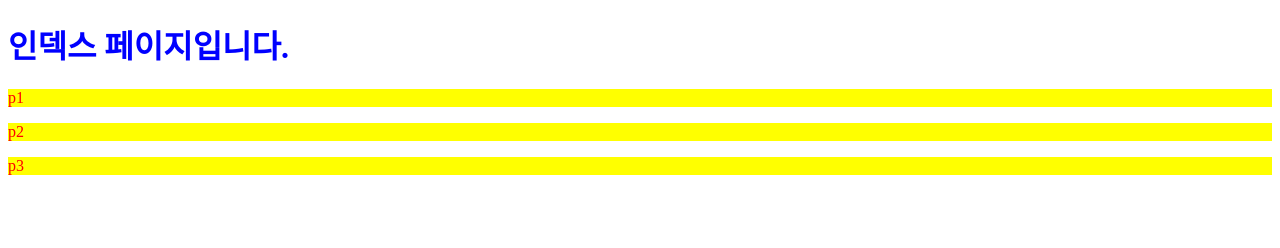
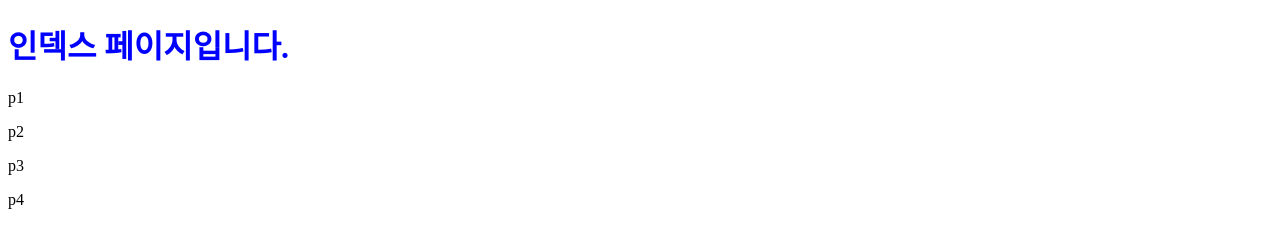
Before and after one commit to zlxl0519/hello-test, a plain HTML site: page index.html in a window 1280 px wide. Drawn offline with Linux system fonts and the light colour scheme.

Commit message:
p style delete, p4 added

```diff
--- a/index.html
+++ b/index.html
@@ -5,10 +5,6 @@
     <meta name="viewport" content="width=device-width, initial-scale=1.0">
     <title>index.html</title>
     <style>
-        p{
-            color: red;
-            background-color: yellow;
-        }
         h1{
             color: blue;
         }
@@ -19,5 +15,6 @@
     <p>p1</p>
     <p>p2</p>
     <p>p3</p>
+    <p>p4</p>
 </body>
 </html>
```
